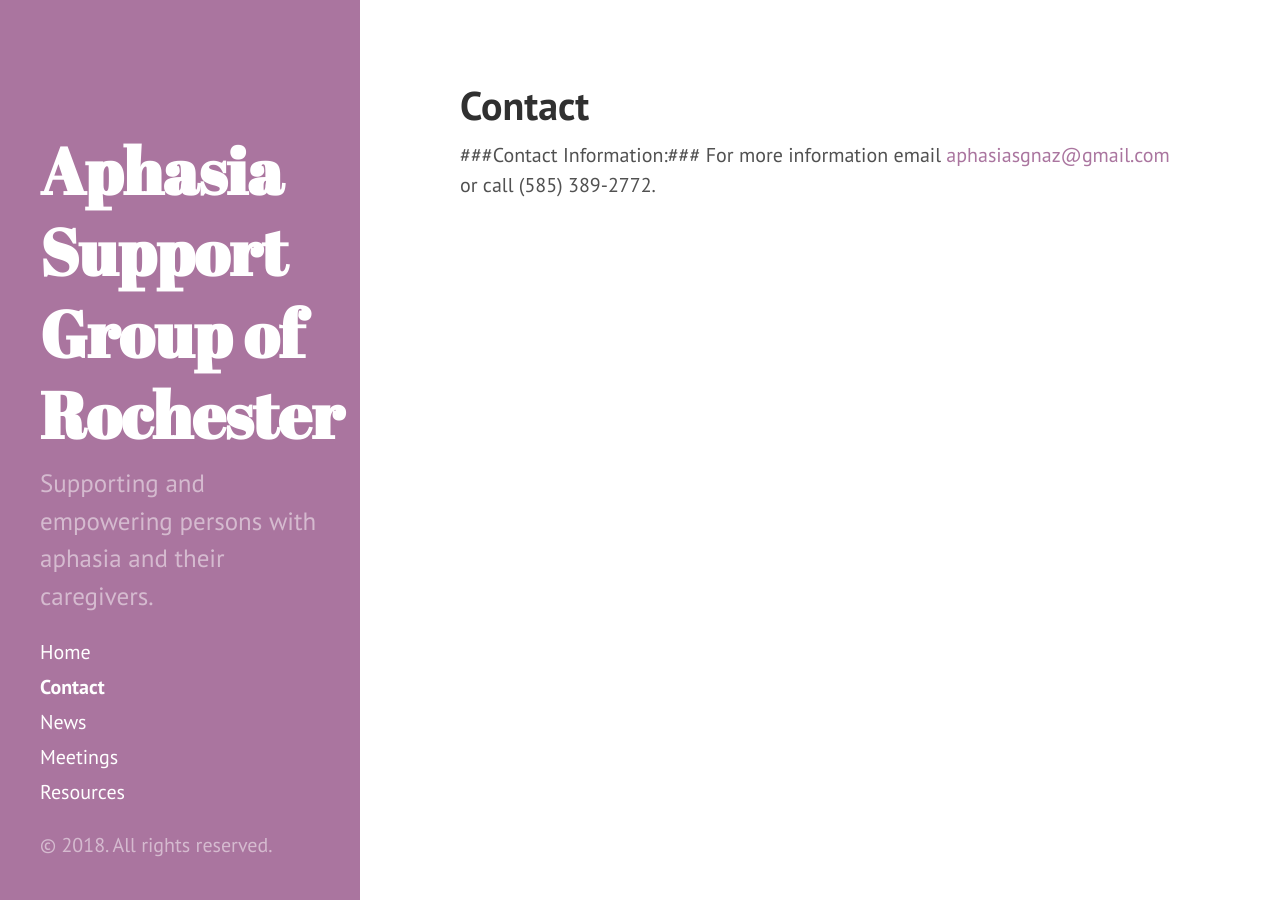
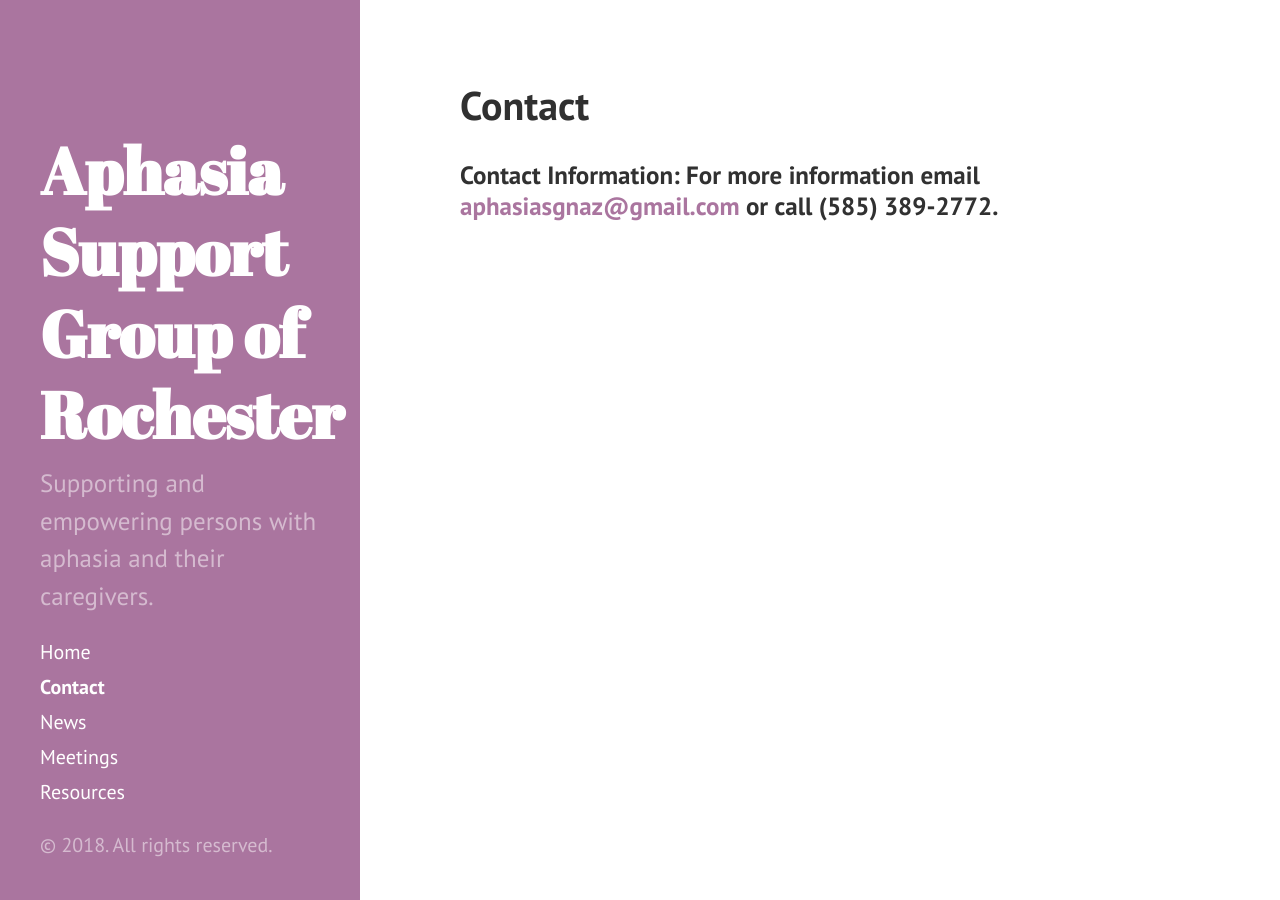
Before and after one commit to reustonium/asgor-web, a Jekyll site: the page built from contact.md, in a window 1280 px wide. Built offline with Jekyll 4.4.1, drawn with Linux system fonts in a browser that asks for light colours; nearby versions of some CDN libraries.

```diff
--- a/contact.md
+++ b/contact.md
@@ -3,4 +3,4 @@ layout: page
 title: Contact
 ---
 
-###Contact Information:### For more information email [aphasiasgnaz@gmail.com](mailto:aphasiasgnaz@gmail.com) or call  (585) 389-2772.
+### Contact Information: For more information email [aphasiasgnaz@gmail.com](mailto:aphasiasgnaz@gmail.com) or call  (585) 389-2772.
```
